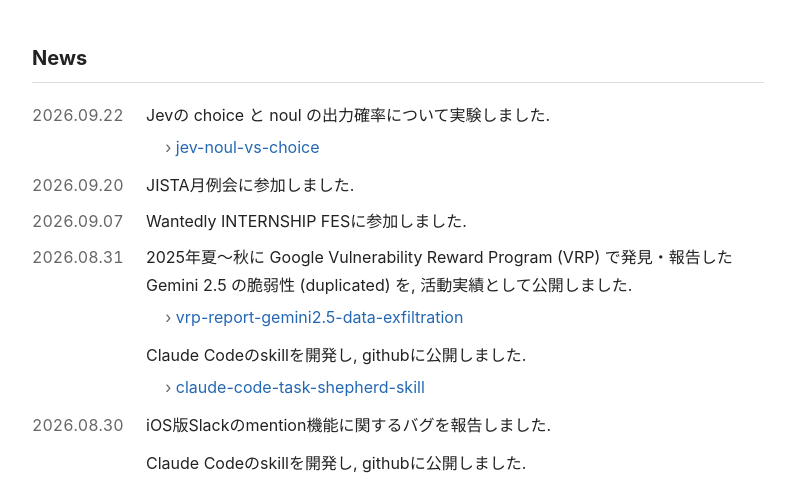
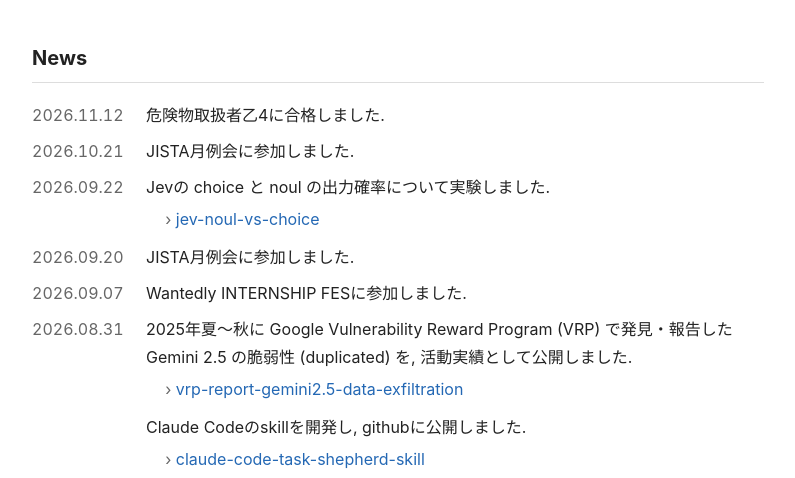
Before and after one commit to TakumiNoguchi2004/profile, a plain HTML site: page index.html in a window 1280 px wide. Shown: the part 266-744 px from the top of the page, without its empty margins (242-1037 px from the left). Drawn offline with Linux system fonts and the light colour scheme.

Commit message:
Add JISTA meetup, hazmat cert news and qualification entry
Co-Authored-By: Claude Sonnet 5 <noreply@anthropic.com>

```diff
--- a/index.html
+++ b/index.html
@@ -377,6 +377,16 @@
 
       <ul class="news-list">
         <li>
+          <time datetime="2026-11-12">2026.11.12</time>
+          <span>危険物取扱者乙4に合格しました.</span>
+        </li>
+
+        <li>
+          <time datetime="2026-10-21">2026.10.21</time>
+          <span>JISTA月例会に参加しました.</span>
+        </li>
+
+        <li>
           <time datetime="2026-09-22">2026.09.22</time>
           <div class="news-items">
             <div class="news-item">
@@ -596,6 +606,10 @@
             文部科学大臣賞
           </a>
         </li>
+
+        <li>
+          危険物取扱者 乙種第4類 — 2026年11月
+        </li>
       </ul>
     </section>
 
```
